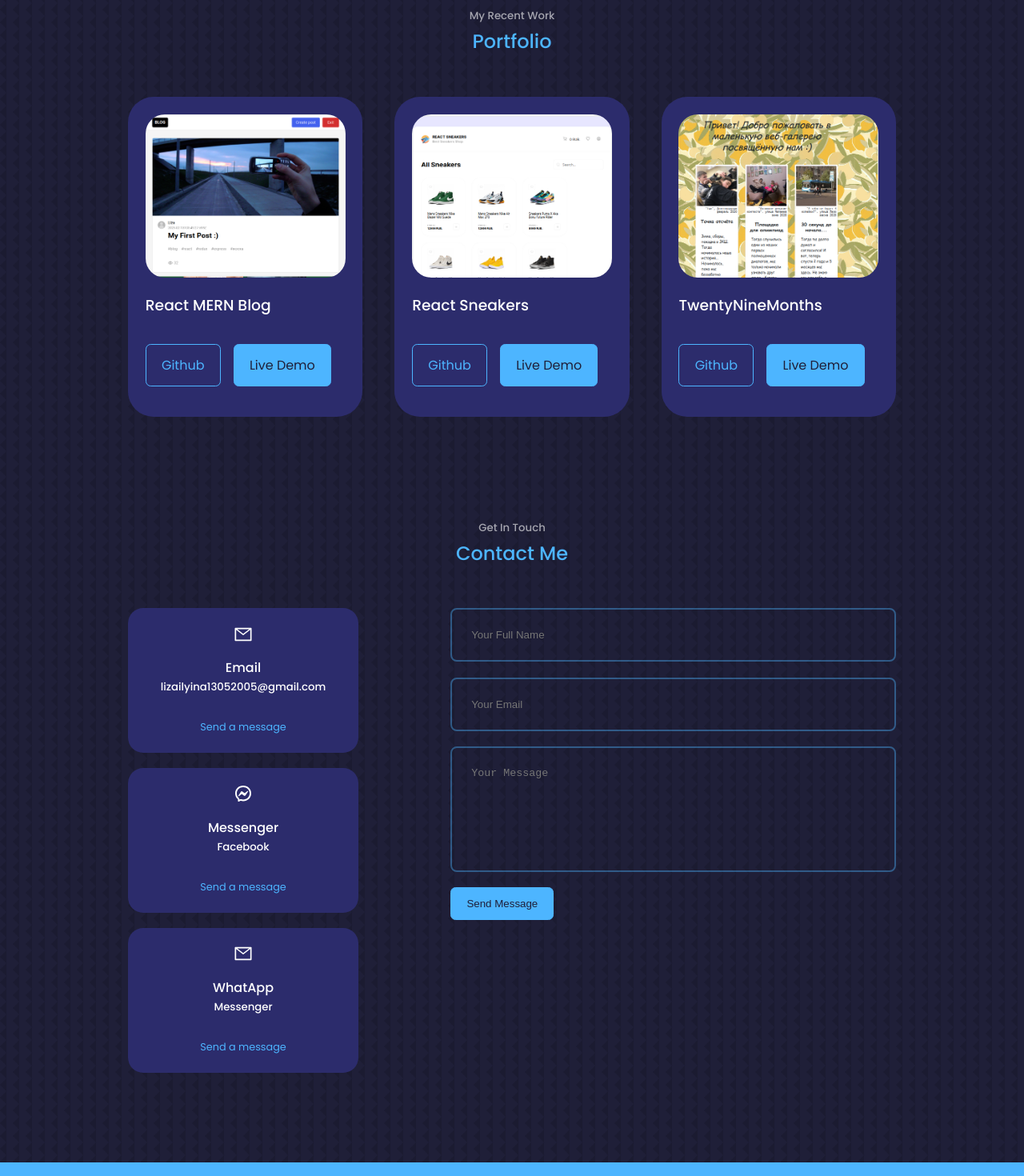
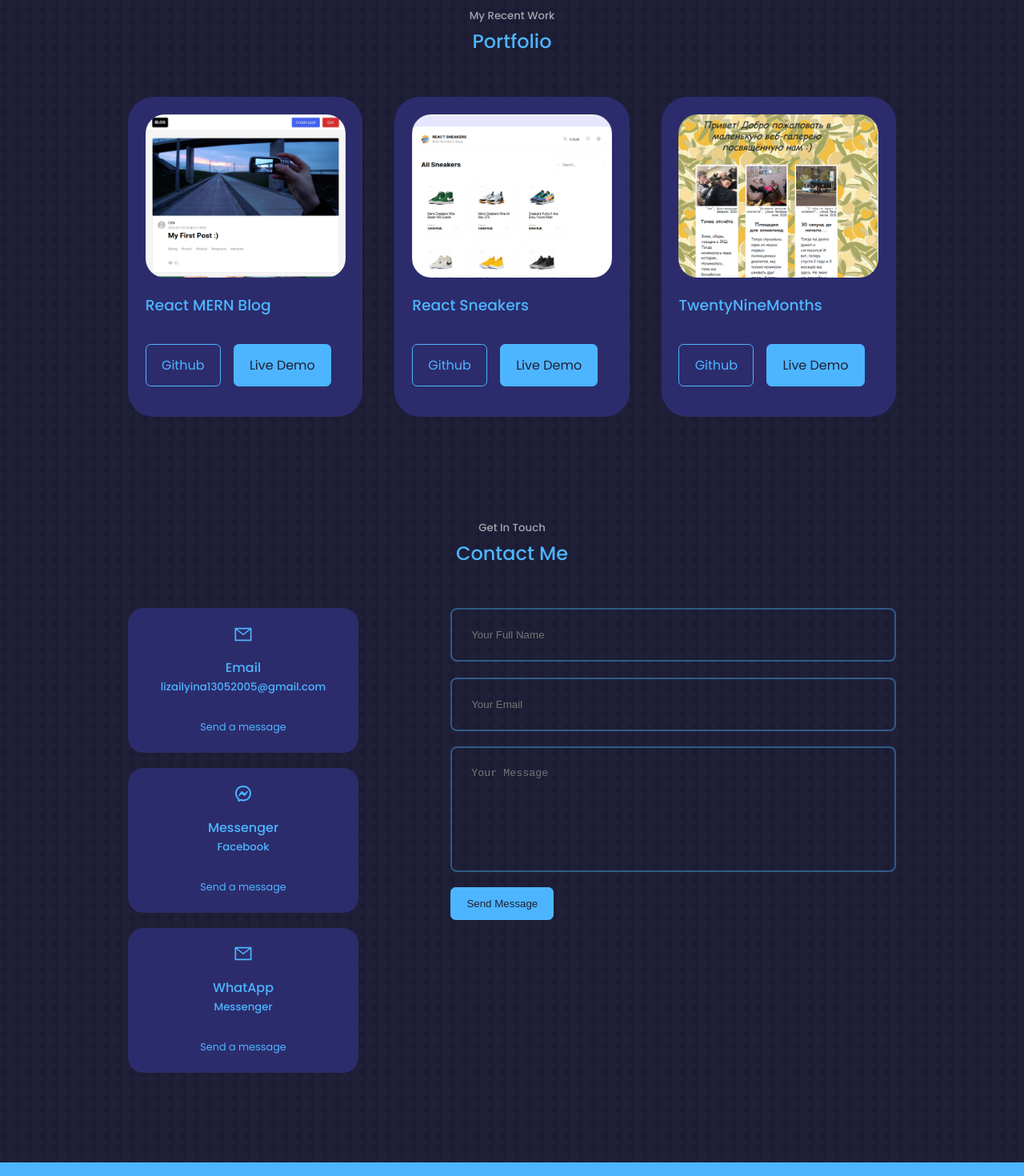
Before and after one commit to lizailyina/portfolio, a React (Create React App) app: page / in a window 1280 px wide. Shown: the part 2300-3770 px from the top of the page at 80% size. Built offline with nearby package versions, Linux system fonts and the light colour scheme.

Commit message:
made clickable userfriendly items

```diff
--- a/src/components/contact/Contact.jsx
+++ b/src/components/contact/Contact.jsx
@@ -35,24 +35,30 @@ export const Contact = () => {
 
       <div className="container contact__container">
         <div className="contact__options">
+          <a href="mailto:lizailyina13052005@gmail.com">
           <article className="contact__option">
             <AiOutlineMail className='contact__option-icon'/>
             <h4>Email</h4>
             <h5>lizailyina13052005@gmail.com</h5>
             <a href="mailto:lizailyina13052005@gmail.com" target="_blank">Send a message</a>
           </article>
+          </a>
+          <a href="https://m.me/100087213409218">
             <article className="contact__option">
               <RiMessengerLine className='contact__option-icon'/>
               <h4>Messenger</h4>
               <h5>Facebook</h5>
               <a href="https://m.me/100087213409218" target="_blank">Send a message</a>
             </article>
+          </a>
+          <a href="https://api.whatsapp.com/send?phone=12247179094">
             <article className="contact__option">
               <AiOutlineMail className='contact__option-icon'/>
               <h4>WhatApp</h4>
               <h5>Messenger</h5>
               <a href="https://api.whatsapp.com/send?phone=12247179094" target="_blank">Send a message</a>
             </article>
+          </a>
         </div>
         {/*END OF CONTACT OPTIONS*/}
         <form onSubmit={sendEmail}>
--- a/src/components/portfolio/Portfolio.jsx
+++ b/src/components/portfolio/Portfolio.jsx
@@ -39,6 +39,7 @@ const Portfolio = () => {
         {
           data.map(({id, image, title, github, demo}) => {
             return (
+              <a href={demo} >
                 <article key={id} className="portfolio__item">
                   <div className="portfolio__item-image">
                     <img src={image} alt="" />
@@ -53,6 +54,7 @@ const Portfolio = () => {
                     </a>
                   </div>
                 </article>
+              </a>
             )
           })
         }
```
Lines whose indentation alone changed are shown as unchanged.
